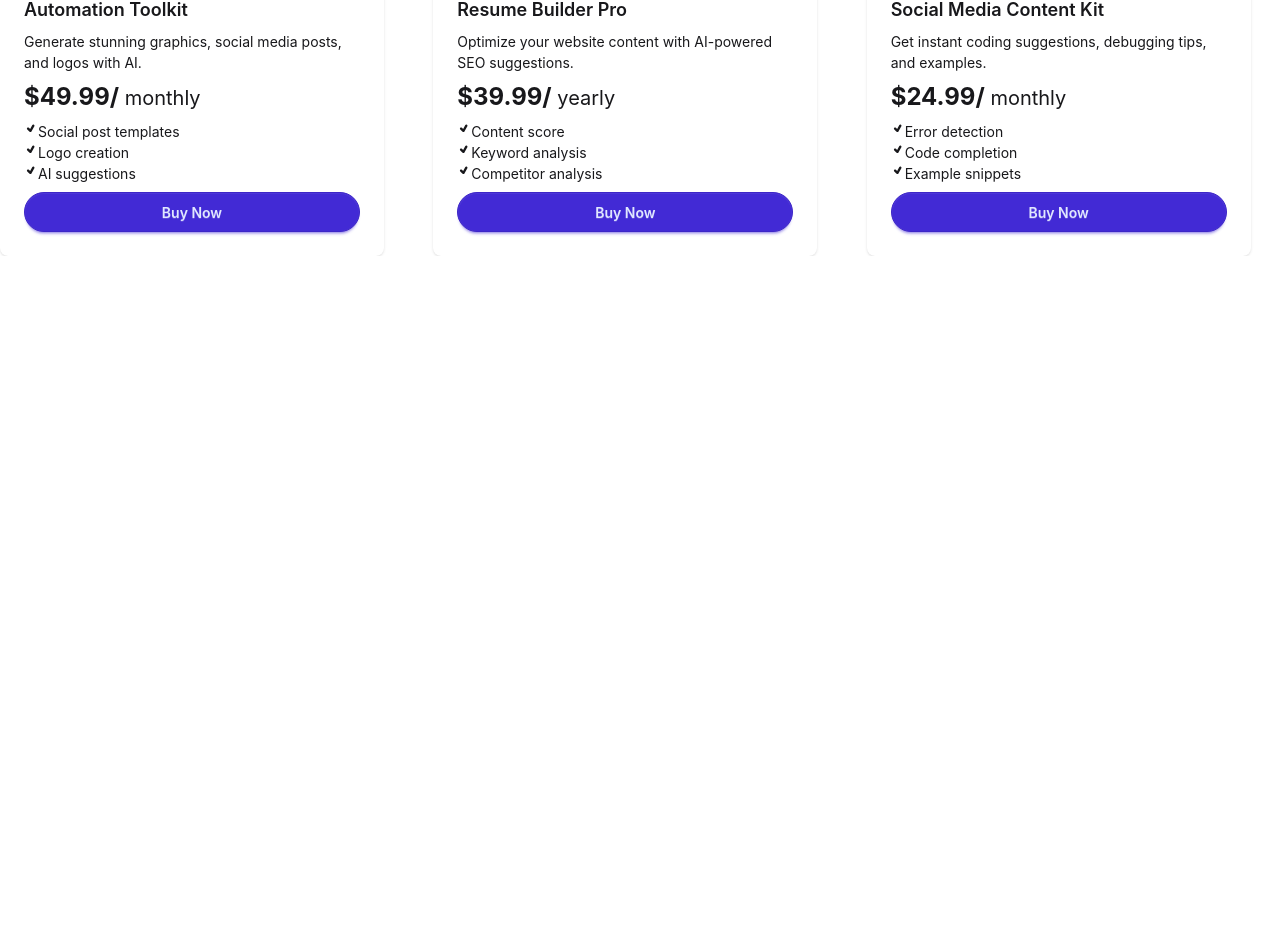
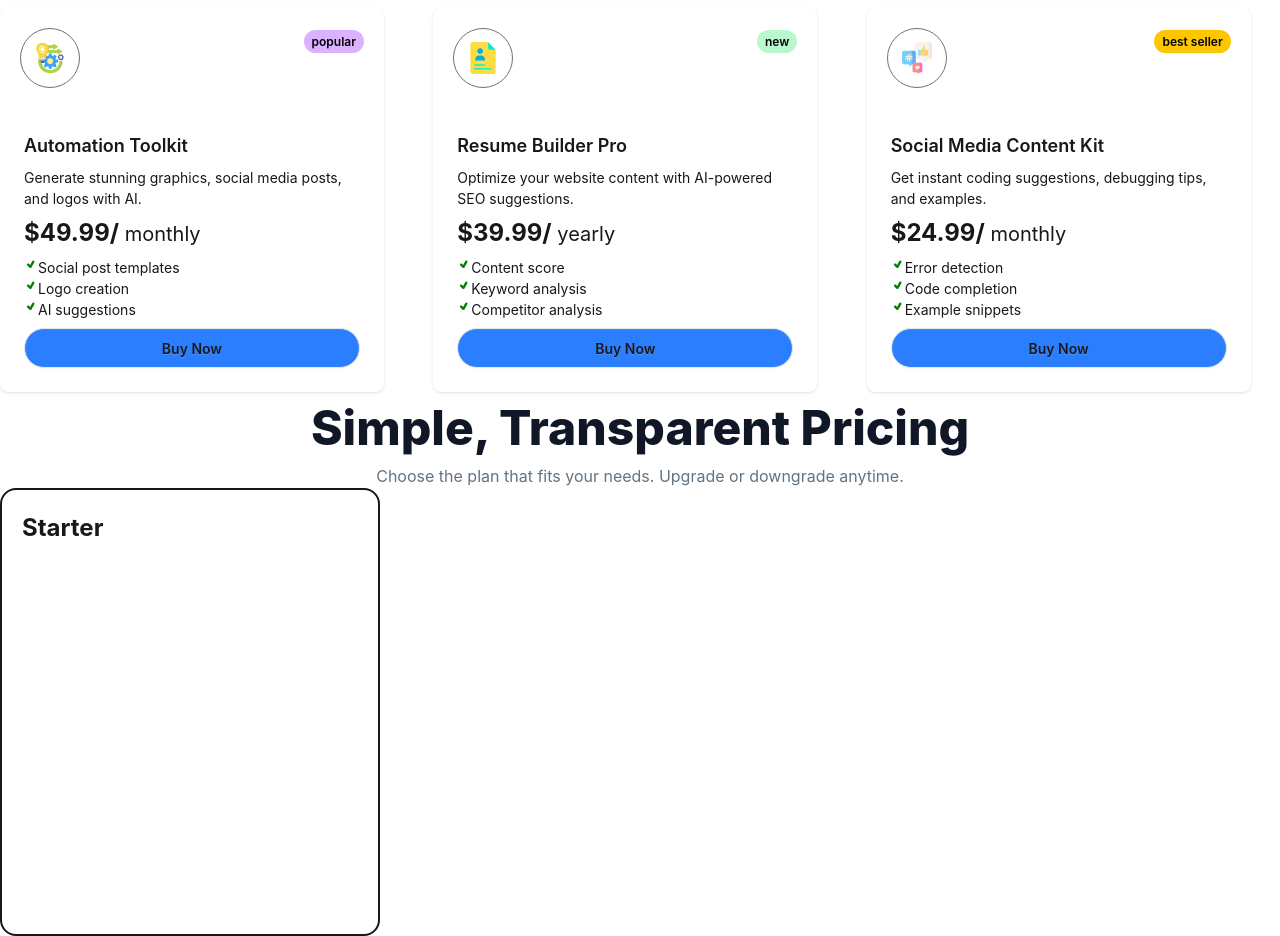
Before and after one commit to tanmaysharma46/digitools-web-app, a React (Vite) app: page / in a window 1280 px wide. Shown: the part 1620-2556 px from the top of the page. Before the commit the page ends 1876 px from the top, so only its background shows below. Built offline with nearby package versions, Linux system fonts and the light colour scheme.

Commit message:
comple cart section

```diff
--- a/src/App.jsx
+++ b/src/App.jsx
@@ -1,45 +1,62 @@
 
+import { useState } from 'react'
 import './App.css'
+import LastCard from './components/lastCard/LastCard'
 import Banner from './components/navBar/banner/Banner'
 import NavBar from './components/navBar/NavBar'
 import Products from './components/products/Products'
 import Rating from './components/rating/Rating'
 import Tabs from './components/tabs/Tabs'
+import { ToastContainer } from 'react-toastify'
 
-const fetchData=async()=>{
-  const res=await fetch('../public/cardData.json')
+
+const fetchData = async () => {
+
+  const res = await fetch('../public/cardData.json')
   return res.json();
 
 }
-const productsPromise=fetchData();
+const productsPromise = fetchData();
+
+
 
 function App() {
+
+
+const [carts, setCarts] = useState([]);
+console.log(carts);
+
 
 
 
   return (
 
     <>
+      <ToastContainer></ToastContainer>
+
       <header>
         <nav>
-        <NavBar/>
+          <NavBar />
         </nav>
         <Banner></Banner>
 
-      <Rating/>
+        <Rating />
 
 
       </header>
       <main>
-      <Tabs/>
+        <Tabs carts={carts} setCarts={setCarts} productsPromise={productsPromise} />
 
-<Products productsPromise={productsPromise}></Products>
       </main>
 
+
+      <footer>
+        <LastCard />
+      </footer>
 
 
     </>
   )
 }
 
-export default App
+export default App;
--- a/src/components/card/Card.jsx
+++ b/src/components/card/Card.jsx
@@ -1,27 +1,66 @@
-import React from 'react';
+
+import React, { useState } from 'react';
 import { TiTick } from 'react-icons/ti';
+import { toast } from 'react-toastify';
 
-const Card = ({ product }) => {
+const Card = ({ product,carts, setCarts }) => {
+
+    const [isBuy, setIsBuy] = useState(false);
+    const handleBuy = () => {
+        setIsBuy(true);
+        toast.success("Items added to Cart  !!")
+        setCarts([...carts, product])
+    }
     return (
         <div className=' container mx-auto '>
             <div className="card bg-base-100 w-96 shadow-sm">
-                <figure>
-                    <img
-                        src={product.icon}
-                        alt="Shoes" />
-                </figure>
+                <div className='flex justify-between p-5'>
+
+                    <div>
+                        <figure
+                            className='h-[60px] rounded-full w-[60px] border-1 border-[#727272]'
+
+                        >
+                            <img
+                                src={product.icon}
+                                alt="Shoes" />
+                        </figure>
+                    </div>
+                    <div>
+                        <span className={` px-2 py-1 rounded-full text-xs font-semibold ${product.tag === "popular" ? "bg-purple-300 text-black" :
+                            product.tag === "new" ? "bg-green-200 text-black" :
+                                "bg-yellow-400 text-black"
+                            }`}>
+                            {product.tag}
+                        </span>
+
+
+                        {/* <button className='btn rounded-full'>
+
+                    </button> */}
+
+                    </div>
+                </div>
+
                 <div className="card-body">
                     <h2 className="card-title">{product.name}</h2>
                     <p>{product.description}</p>
                     <p className='font-bold text-2xl'>${product.price}/ <span className='font-normal text-xl'>{product.period}</span> </p>
                     <div>
-                        <p className='flex' ><TiTick></TiTick> {product.feature2}</p>
-                        <p className='flex'><TiTick></TiTick> {product.feature1}</p>
-                        <p className='flex' ><TiTick></TiTick> {product.feature3}</p>
+                        <p className='flex' ><TiTick color="green"></TiTick> {product.feature2}</p>
+                        <p className='flex'><TiTick color="green"></TiTick> {product.feature1}</p>
+                        <p className='flex' ><TiTick color="green"></TiTick> {product.feature3}</p>
                     </div>
                     <div className="card-actions justify-end">
-                        <button className="btn btn-primary w-full rounded-full">Buy Now</button>
+                        <button
+                            onClick={() => handleBuy()}
+                            className={`btn w-full rounded-full ${isBuy ? "bg-green-400 hover:bg-green-500" : "bg-blue-500 hover:bg-blue-600"
+                                }`}
+                        >
+                            {isBuy ? "Added to cart" : "Buy Now"}
+                        </button>
                     </div>
+
                 </div>
             </div>
 
--- /dev/null
+++ b/src/components/cart/Cart.jsx
@@ -0,0 +1,12 @@
+import React from 'react';
+
+const Cart = ({carts,setCarts}) => {
+    console.log(carts);
+    return (
+        <div>
+
+        </div>
+    );
+};
+
+export default Cart;
--- /dev/null
+++ b/src/components/lastCard/LastCard.jsx
@@ -0,0 +1,18 @@
+import React from 'react';
+
+const LastCard = () => {
+    return (
+        <div className='container mx-auto'>
+            <h2 className='font-extrabold text-[#101727] text-[48px] text-center'>Simple, Transparent Pricing</h2>
+            <p className='text-center text-[#627382]'>Choose the plan that fits your needs. Upgrade or downgrade anytime.</p>
+
+        <div>
+            <div className='w-[380px] h-[448px] p-5 border-2 rounded-2xl'>
+                <h1 className='font-bold text-[24px]'>Starter</h1>
+            </div>
+        </div>
+        </div>
+    );
+};
+
+export default LastCard;
--- a/src/components/products/Products.jsx
+++ b/src/components/products/Products.jsx
@@ -1,14 +1,16 @@
 import React, { use } from 'react';
 import Card from '../card/Card';
 
-const Products = ({productsPromise}) => {
+const Products = ({productsPromise,carts, setCarts}) => {
     const productsData=use(productsPromise);
-    console.log(productsPromise);
+    // console.log(productsPromise.value);
     return (
         <div className='grid grid-cols-3 container mx-auto gap-5'>
             {
                 productsData.map((product,index)=><Card
                 key={index}
+                carts={carts}
+                setCarts={setCarts}
                 product={product}
                 ></Card>)
             }
--- a/src/components/rating/Rating.jsx
+++ b/src/components/rating/Rating.jsx
@@ -9,13 +9,13 @@ const Rating = () => {
                         <h1>50K+</h1>
                         <p>Active Users</p>
                     </div>
-                   <div class="h-32 w-1 bg-gray-500 mt-12"></div>
+                   <div className="h-32 w-1 bg-gray-500 mt-12"></div>
 
                     <div className='p-15'>
                         <h1>200+</h1>
                         <p>Premium Tools</p>
                     </div>
-                   <div class="h-32 w-1 bg-gray-500 mt-12"></div>
+                   <div className="h-32 w-1 bg-gray-500 mt-12"></div>
 
                     <div className='p-15'>
                         <h1>4.9</h1>
--- a/src/components/tabs/Tabs.jsx
+++ b/src/components/tabs/Tabs.jsx
@@ -1,12 +1,26 @@
-import React from 'react';
+import React, { useState } from 'react';
+import Products from '../products/Products';
+import Cart from '../cart/Cart';
 
-const Tabs = () => {
+const Tabs = ({ productsPromise, carts, setCarts }) => {
+  const [aciveTab, setActiveTab] = useState("product")
   return (
     <>
       <div className="tabs m-8 justify-center tabs-box">
-  <input type="radio" name="my_tabs_1" className="tab rounded-full" aria-label="Product" />
-  <input type="radio" name="my_tabs_1" className="tab rounded-full" aria-label="Cart" defaultChecked />
+        <input type="radio" name="my_tabs_1" className="tab rounded-full" onClick={()=>setActiveTab("product")} aria-label="Product" defaultChecked />
+        <input type="radio" name="my_tabs_1" className="tab rounded-full" onClick={()=>setActiveTab("cart")} aria-label="Cart" />
       </div>
+      {
+        aciveTab === "product" &&
+        <Products carts={carts} setCarts={setCarts} productsPromise={productsPromise}></Products>
+
+      }
+      {
+        setActiveTab==="cart"&&
+         <Cart carts={carts} setCarts={setCarts}/>
+
+      }
+
 
     </>
   );
```
Lines whose indentation alone changed are shown as unchanged.
